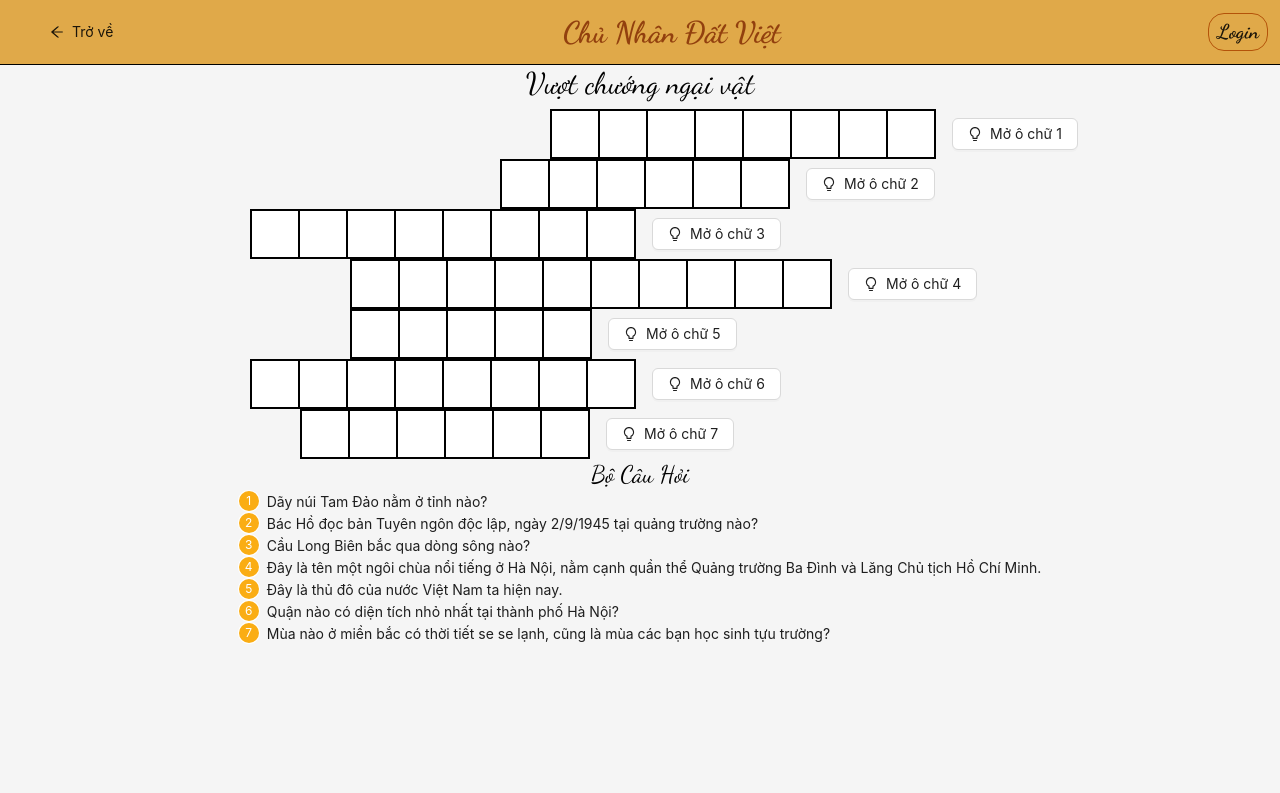
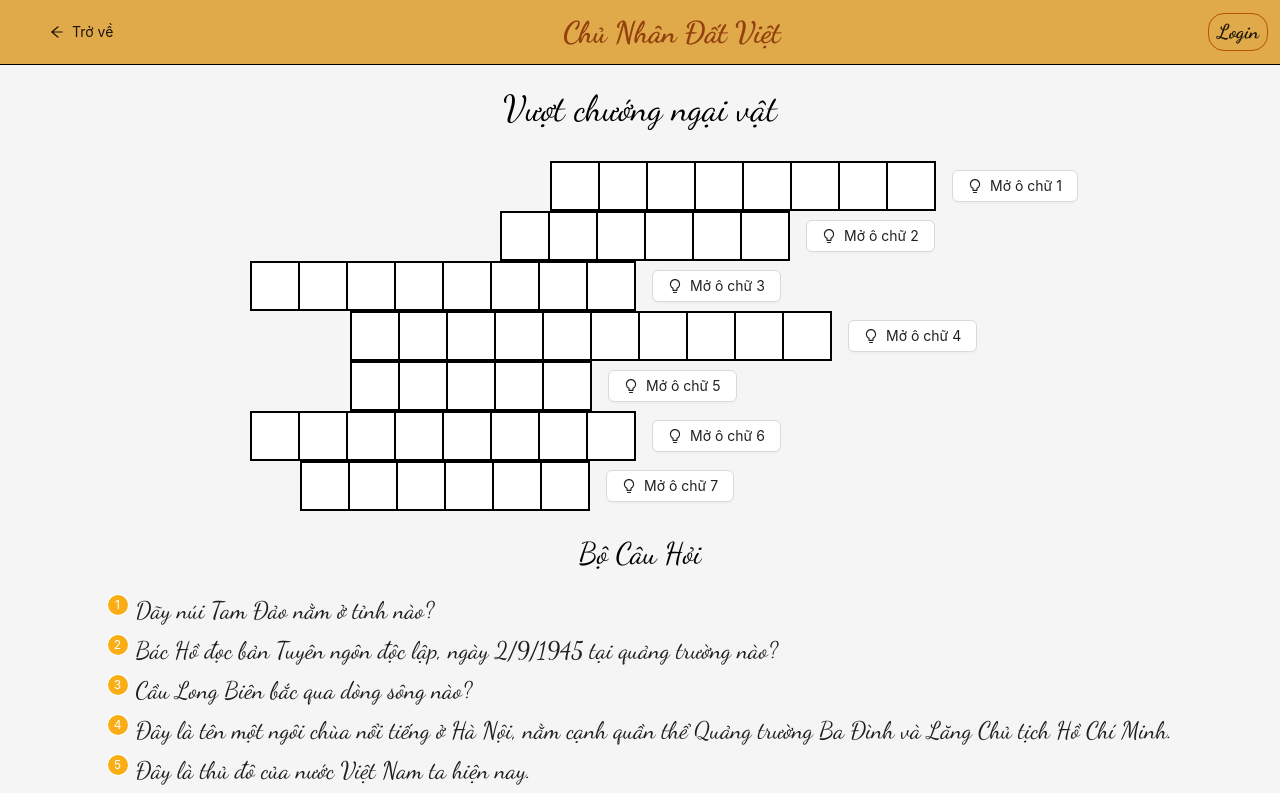
Before and after one commit to datnt2002/DatViet, a React (Create React App) app in the folder fe/: page /obstacle in a window 1280 px wide. Shown: the top 793 px of the page. Built offline with nearby package versions, Linux system fonts and the light colour scheme.

Commit message:
vuot chuong ngia vat

```diff
--- a/fe/src/pages/obstacle/index.jsx
+++ b/fe/src/pages/obstacle/index.jsx
@@ -1,8 +1,9 @@
-import React, { useEffect } from "react";
+import React, { useEffect, useState } from "react";
 import "./gamestyle.css";
 import { Badge, Typography, List, Flex, Button } from "antd";
 import { crosswordData } from "./data/dummy_cross";
 import { BulbOutlined } from "@ant-design/icons";
+import { useNavigate } from "react-router-dom";
 
 const { Text } = Typography;
 
@@ -18,14 +19,17 @@ const calSpace = (typedAnswer) => {
 };
 
 const Obstacle = () => {
+  const [completedRows, setCompletedRows] = useState([]);
+  const [isCompleted, setIsCompleted] = useState(false);
+  const navigate = useNavigate();
   useEffect(() => {
-
     return () => {};
   }, []);
 
   const renderRowItem = (item, index) => {
     let crossInputs = [];
     let spaceLeft = calSpace(item.typedAnswer);
+
     for (let index = 1; index <= item?.answer?.length; index++) {
       crossInputs.push(index);
     }
@@ -42,13 +46,30 @@ const Obstacle = () => {
           }
         });
       }
-      if (currentAnswer === item.answer) {
-        document.getElementById(rowId).className = "";
-        document.getElementById(rowId).classList.add("cross-correct");
+      if (currentAnswer === crosswordData[index].answer) {
+        document
+          .getElementById(`cross-row${index}`)
+          .classList.add("cross-correct");
+        const newCompletedRows = [...completedRows, index];
+        setCompletedRows(newCompletedRows);
+        if (newCompletedRows.length === crosswordData.length) {
+          // All rows are completed, show the button
+          // You can add your logic here
+          console.log("All rows completed!");
+          setIsCompleted(true);
+        }
       } else {
-        document.getElementById(rowId).className = "";
-        document.getElementById(rowId).classList.add("cross-wrong");
+        document
+          .getElementById(`cross-row${index}`)
+          .classList.add("cross-wrong");
       }
+      // if (currentAnswer === item.answer) {
+      //   document.getElementById(rowId).className = "";
+      //   document.getElementById(rowId).classList.add("cross-correct");
+      // } else {
+      //   document.getElementById(rowId).className = "";
+      //   document.getElementById(rowId).classList.add("cross-wrong");
+      // }
     };
     const handleOnKeyUp = (event) => {
       if (
@@ -112,7 +133,7 @@ const Obstacle = () => {
 
   return (
     <div className="flex flex-col items-center">
-      <h4 className="font-dancing text-3xl mb-2">Vượt chướng ngại vật</h4>
+      <h4 className="font-dancing text-4xl mb-8 mt-6">Vượt chướng ngại vật</h4>
       <div className="crossword-container">
         <List
           itemLayout="horizontal"
@@ -121,19 +142,46 @@ const Obstacle = () => {
         />
       </div>
       <div>
-        <h5 className="text-center font-dancing text-2xl">Bộ Câu Hỏi</h5>
+        <h5 className="text-center font-dancing text-3xl my-6">Bộ Câu Hỏi</h5>
+        <div className="mb-10">
           <List
             itemLayout="horizontal"
             dataSource={crosswordData}
             renderItem={(row, index) => (
-            <li key={row.typedAnswer}>
+              <li key={row.typedAnswer} className="my-2">
                 <div className="flex flex-row">
                   <Badge count={index + 1} color="#faad14" />
-                <Text className="ml-2">{row.question}</Text>
+                  <Text className="ml-2 text-2xl font-dancing">
+                    {row.question}
+                  </Text>
                 </div>
               </li>
             )}
           />
+          {isCompleted && (
+            <div className="mx-auto mt-4 w-fit">
+              <button
+                className="p-4 bg-green-300 mx-4 rounded-full font-dancing text-xl"
+                onClick={() => {
+                  window.open(
+                    "https://www.youtube.com/watch?v=NNpgdo7ENUE",
+                    "_blank"
+                  );
+                }}
+              >
+                Xem Tài Liệu
+              </button>
+              <button
+                className="p-4 bg-red-300 mx-4 rounded-full font-dancing text-xl"
+                onClick={() => {
+                  navigate("/");
+                }}
+              >
+                Về Trang Chủ
+              </button>
+            </div>
+          )}
+        </div>
       </div>
     </div>
   );
```
Lines whose indentation alone changed are shown as unchanged.
